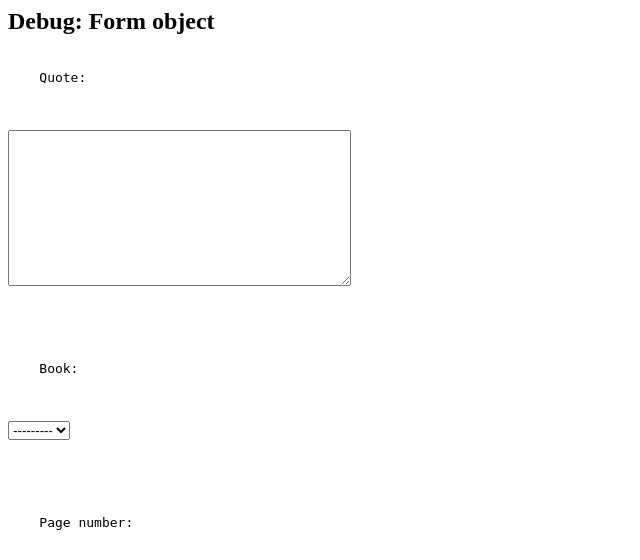
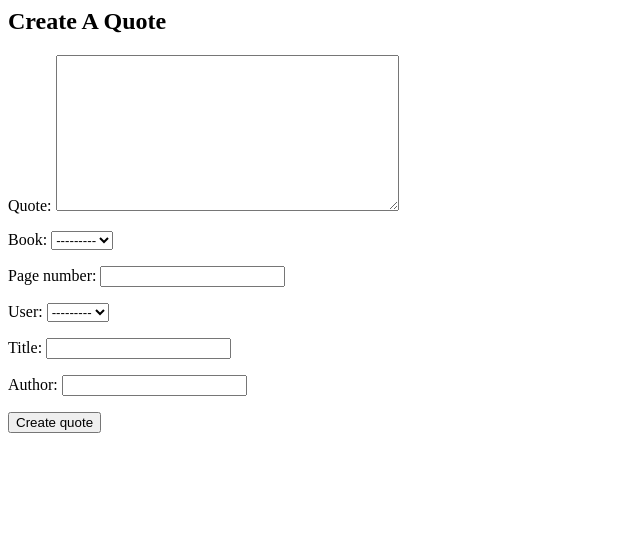
Before and after one commit to kunjzk/quotes-app, a Django app: page /create/ in a window 1280 px wide. Shown: the top 560 px of the page, without its empty margins (0-640 px from the left). After the commit the page ends 433 px from the top, so only its background shows below. Run offline with Django 5.2, Linux system fonts and the light colour scheme; data that the repository does not hold is empty.

Commit message:
new migration + better use of forms

```diff
--- /dev/null
+++ b/quotesapp/quotes/forms.py
@@ -0,0 +1,39 @@
+from django import forms
+from .models import User, Books, Quotes
+from django.contrib.auth.forms import UserCreationForm, UserChangeForm
+
+class QuotesUserCreationForm(UserCreationForm):
+    email = forms.EmailField(required=True)
+
+    class Meta(UserCreationForm.Meta):
+        model = User
+        fields = ("username", "email", "first_name", "last_name")
+
+    def clean_email(self):
+        email = self.cleaned_data["email"]
+        if User.objects.filter(email=email).exists():
+            raise forms.ValidationError("This email address is already in use.")
+        return email
+
+class QuotesUserChangeForm(UserChangeForm):
+    email = forms.EmailField(required=True)
+
+    class Meta:
+        model = User
+        fields = ("username", "email", "first_name", "last_name", "is_active", "is_staff")
+
+    def clean_email(self):
+        email = self.cleaned_data["email"]
+        if User.objects.filter(email=email).exists():
+            raise forms.ValidationError("This email address is already in use.")
+        return email
+
+class QuoteCreateForm(forms.ModelForm):
+    book = forms.ModelChoiceField(queryset=Books.objects.all(), required=False)
+    title = forms.CharField(required=False)
+    author = forms.CharField(required=False)
+    user = forms.ModelChoiceField(queryset=User.objects.all(), required=True)
+
+    class Meta:
+        model = Quotes
+        fields = ['quote', 'book', 'page_number', 'user']
--- a/quotesapp/quotes/models.py
+++ b/quotesapp/quotes/models.py
@@ -21,10 +21,12 @@ class Books(models.Model):
     updated_at = models.DateTimeField(auto_now=True)
 
     def __str__(self):
-        return f"{self.title} by author: {self.author}"
+        return f"{self.title} by {self.author}"
 
 class User(AbstractUser):
     email = models.EmailField(unique=True, blank=False)
+    first_name = models.CharField(max_length=255, blank=False)
+    last_name = models.CharField(max_length=255, blank=False)
 
     def __str__(self):
         return f"{self.username} - {self.email}"
--- a/quotesapp/quotes/templates/quotes/quote_debug.html
+++ b/quotesapp/quotes/templates/quotes/create_quote.html
@@ -1,6 +1,5 @@
-<h2>Debug: Form object</h2>
+<h2>Create A Quote</h2>
 <form method="post">
-  {% csrf_token %}
-  <pre>{{ form }}</pre>
+  {% csrf_token %} {{ form.as_p }}
   <button type="submit">Create quote</button>
 </form>
--- a/quotesapp/quotes/templates/quotes/quotes_list.html
+++ b/quotesapp/quotes/templates/quotes/list_quotes.html
@@ -1,9 +1,10 @@
+<h2>All Book Quotes</h2>
 {% if quotes%} {% for quote in quotes %}
-<ul>
+<ol>
   <li>
     <a href="{% url 'quotes:quote_detail' quote.id %}">{{quote.quote}}</a>
   </li>
-</ul>
+</ol>
 {% endfor %} {% else %}
 <p>No quotes found</p>
 {% endif %}
--- /dev/null
+++ b/quotesapp/quotes/templates/quotes/update_quote.html
@@ -0,0 +1,6 @@
+<h1>Update Quote</h1>
+<form method="post">
+  {% csrf_token %} {{ form.as_p }}
+  <button type="submit">Update Quote</button>
+  <a href="{% url 'quotes:quote_detail' object.pk %}">Cancel</a>
+</form>
--- a/quotesapp/quotes/views.py
+++ b/quotesapp/quotes/views.py
@@ -1,47 +1,25 @@
 from django.http import HttpResponse
 from django.shortcuts import render
 from django.views.generic import ListView, DetailView, CreateView, UpdateView
-from .models import Quotes, Books
-from django import forms
+from .models import Quotes, Books, User
 from django.db import transaction
 from django.urls import reverse_lazy
+from .forms import QuoteCreateForm
 
 # Create your views here.
 class QuotesListView(ListView):
     model = Quotes
-    template_name = 'quotes/quotes_list.html'
+    template_name = 'quotes/list_quotes.html'
     context_object_name = 'quotes'
 
 class QuoteDetailView(DetailView):
     model = Quotes
-    template_name = 'quotes/quote_detail.html'
+    template_name = 'quotes/view_quote.html'
     context_object_name = 'quote'
-
-class QuoteCreateForm(forms.ModelForm):
-    book = forms.ModelChoiceField(queryset=Books.objects.all(), required=False)
-    title = forms.CharField(required=False)
-    author = forms.CharField(required=False)
-
-    class Meta:
-        model = Quotes
-        fields = ['quote', 'book', 'page_number']
-
-class QuoteCreateViewBasic(CreateView):
-    model = Quotes
-    template_name = 'quotes/quote_debug.html'
-    fields = ['quote', 'page_number', 'book']
-
-    def form_valid(self, form):
-        # book = form.cleaned_data['book']
-        page_number = form.cleaned_data['page_number']
-        quote = form.cleaned_data['quote']
-
-        print(f"book: none, page_number: {page_number}, quote: {quote}")
-        return HttpResponse("Quote created successfully")
 
 class QuoteCreateViewCustomForm(CreateView):
     model = Quotes
-    template_name = 'quotes/quote_debug.html'
+    template_name = 'quotes/create_quote.html'
     form_class = QuoteCreateForm
     success_url = reverse_lazy('quotes:quotes_list')  # Redirect to quote list
 
@@ -52,36 +30,20 @@ class QuoteCreateViewCustomForm(CreateView):
         author = form.cleaned_data['author']
         quote = form.cleaned_data['quote']
         page_number = form.cleaned_data['page_number']
+        user = form.cleaned_data['user']
 
         if not book:
             book = Books.objects.create(title=title, author=author)
             form.instance.book = book
 
-        # Add this - create/get a default user
-        from django.contrib.auth import get_user_model
-        User = get_user_model()
-        default_user, created = User.objects.get_or_create(
-            username='default_user',
-            defaults={'email': 'default@example.com'}
-        )
-        form.instance.user = default_user
-
-        print(f"book: {book}, title: {title}, author: {author}, page_number: {page_number}, quote: {quote}")
+        print(f"book: {book}, title: {title}, author: {author}, page_number: {page_number}, quote: {quote}, user: {user}")
         return super().form_valid(form)
 
 class QuoteUpdateView(UpdateView):
     model = Quotes
-    template_name = 'quotes/quote_edit.html'
+    template_name = 'quotes/update_quote.html'
     form_class = QuoteCreateForm
     success_url = reverse_lazy('quotes:quotes_list')
-
-    def get_initial(self):
-        """Pre-populate form with current book's title and author"""
-        initial = super().get_initial()
-        if self.object.book:
-            initial['title'] = self.object.book.title
-            initial['author'] = self.object.book.author
-        return initial
 
     @transaction.atomic
     def form_valid(self, form):
@@ -95,3 +57,18 @@ class QuoteUpdateView(UpdateView):
             form.instance.book = book
 
         return super().form_valid(form)
+
+
+# Leaving here as a reference for the basic form view
+# class QuoteCreateViewBasic(CreateView):
+#     model = Quotes
+#     template_name = 'quotes/create_quote.html'
+#     fields = ['quote', 'page_number', 'book']
+
+#     def form_valid(self, form):
+#         # book = form.cleaned_data['book']
+#         page_number = form.cleaned_data['page_number']
+#         quote = form.cleaned_data['quote']
+
+#         print(f"book: none, page_number: {page_number}, quote: {quote}")
+#         return HttpResponse("Quote created successfully")
```
Also changed, not shown: quotesapp/quotes/admin.py (+11 -2 lines), quotesapp/quotes/templates/quotes/edit_quote.html (renamed from quotesapp/quotes/templates/quotes/quote_edit.html, +20 -7 lines), quotesapp/quotes/templates/quotes/quote_create.html (deleted, +0 -29 lines), quotesapp/quotes/templates/quotes/quote_detail.html (deleted, +0 -10 lines), quotesapp/quotes/templates/quotes/view_quote.html (added, +12 -0 lines), quotesapp/quotes/migrations/0003_alter_user_first_name_alter_user_last_name.py (added).
